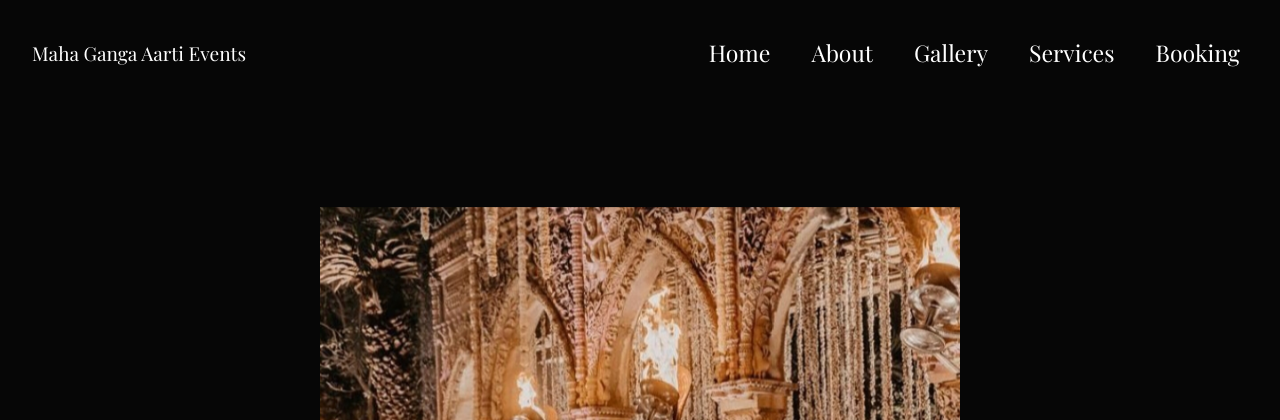
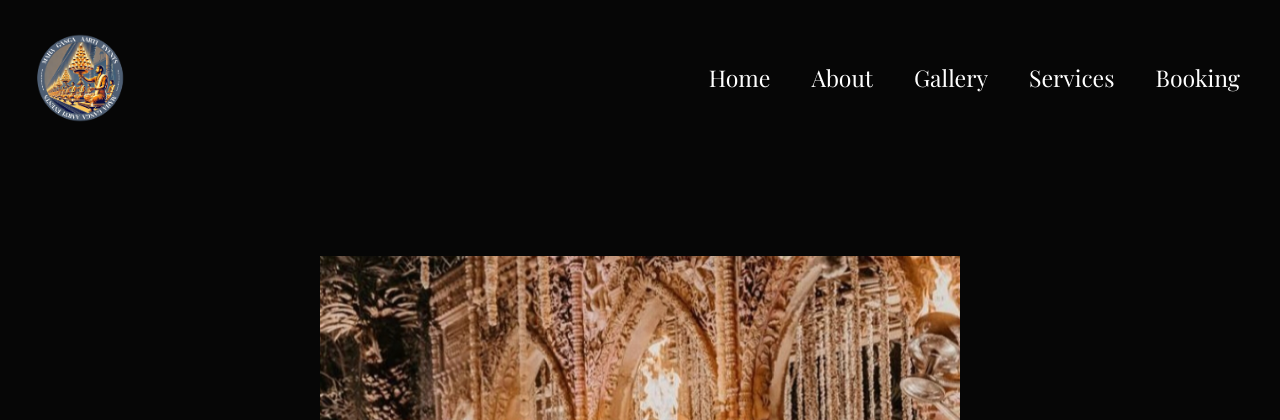
Before and after one commit to shaury-singh/Ganga-Aarti, a Node server app: page /gallery in a window 1280 px wide. Shown: the top 420 px of the page. Run offline with Node 20, Linux system fonts and the light colour scheme; some libraries are stand-ins or nearby versions; some web fonts are replaced.

Commit message:
Logo Updated, Book-Styles BG Changed

```diff
--- a/static/css/classes.css
+++ b/static/css/classes.css
@@ -85,6 +85,9 @@
 .logo-success{
     width: 200px;
 }
+.logo{
+    width: 100px;
+}
 .j-c{
     display: flex;
     justify-content: center;
--- a/views/aboutUs.pug
+++ b/views/aboutUs.pug
@@ -14,7 +14,8 @@
     <header>
         <nav class="navbar navbar-dark navbar-expand-lg">
             <div class="container-fluid">
-              <a class="nav-link navbar-brand" href="#">Maha Ganga Aarti Events</a>
+              <img src="../static/images/main-logo.png" alt=""  class="logo">
+              //- <a class="nav-link navbar-brand" href="#">Maha Ganga Aarti Events</a>
               <button class="navbar-toggler" type="button" data-bs-toggle="collapse" data-bs-target="#navbarNav" aria-controls="navbarNav" aria-expanded="false" aria-label="Toggle navigation">
                 //- <i class="navbar-toggler-icon fa-solid fa-bars"></i>
                 <span class="navbar-toggler-icon"></span>
--- a/views/book.pug
+++ b/views/book.pug
@@ -16,7 +16,8 @@
     <header>
         <nav class="navbar navbar-dark navbar-expand-lg">
             <div class="container-fluid">
-              <a class="nav-link navbar-brand" href="#">Maha Ganga Aarti Events</a>
+              <img src="../static/images/main-logo.png" alt=""  class="logo">
+              //- <a class="nav-link navbar-brand" href="#">Maha Ganga Aarti Events</a>
               <button class="navbar-toggler" type="button" data-bs-toggle="collapse" data-bs-target="#navbarNav" aria-controls="navbarNav" aria-expanded="false" aria-label="Toggle navigation">
                 //- <i class="navbar-toggler-icon fa-solid fa-bars"></i>
                 <span class="navbar-toggler-icon"></span>
--- a/views/gallery.pug
+++ b/views/gallery.pug
@@ -14,7 +14,8 @@
     <header>
         <nav class="navbar navbar-dark navbar-expand-lg">
             <div class="container-fluid">
-              <a class="nav-link navbar-brand" href="#">Maha Ganga Aarti Events</a>
+              <img src="../static/images/main-logo.png" alt=""  class="logo">
+              //- <a class="nav-link navbar-brand" href="#">Maha Ganga Aarti Events</a>
               <button class="navbar-toggler" type="button" data-bs-toggle="collapse" data-bs-target="#navbarNav" aria-controls="navbarNav" aria-expanded="false" aria-label="Toggle navigation">
                 //- <i class="navbar-toggler-icon fa-solid fa-bars"></i>
                 <span class="navbar-toggler-icon"></span>
--- a/views/index.pug
+++ b/views/index.pug
@@ -13,7 +13,8 @@
     <header>
         <nav class="navbar navbar-dark navbar-expand-lg">
             <div class="container-fluid">
-              <a class="nav-link navbar-brand" href="#">Maha Ganga Aarti Events</a>
+              <img src="../static/images/main-logo.png" alt=""  class="logo">
+              //- <a class="nav-link navbar-brand" href="#">Maha Ganga Aarti Events</a>
               <button class="navbar-toggler" type="button" data-bs-toggle="collapse" data-bs-target="#navbarNav" aria-controls="navbarNav" aria-expanded="false" aria-label="Toggle navigation">
                 //- <i class="navbar-toggler-icon fa-solid fa-bars"></i>
                 <span class="navbar-toggler-icon"></span>
--- a/views/services.pug
+++ b/views/services.pug
@@ -14,7 +14,8 @@
     <header>
         <nav class="navbar navbar-dark navbar-expand-lg">
             <div class="container-fluid">
-              <a class="nav-link navbar-brand" href="#">Maha Ganga Aarti Events</a>
+              <img src="../static/images/main-logo.png" alt=""  class="logo">
+              //- <a class="nav-link navbar-brand" href="#">Maha Ganga Aarti Events</a>
               <button class="navbar-toggler" type="button" data-bs-toggle="collapse" data-bs-target="#navbarNav" aria-controls="navbarNav" aria-expanded="false" aria-label="Toggle navigation">
                 //- <i class="navbar-toggler-icon fa-solid fa-bars"></i>
                 <span class="navbar-toggler-icon"></span>
```
Also changed, not shown: views/success.pug (+8 -1 lines), app.mjs (indentation only).
